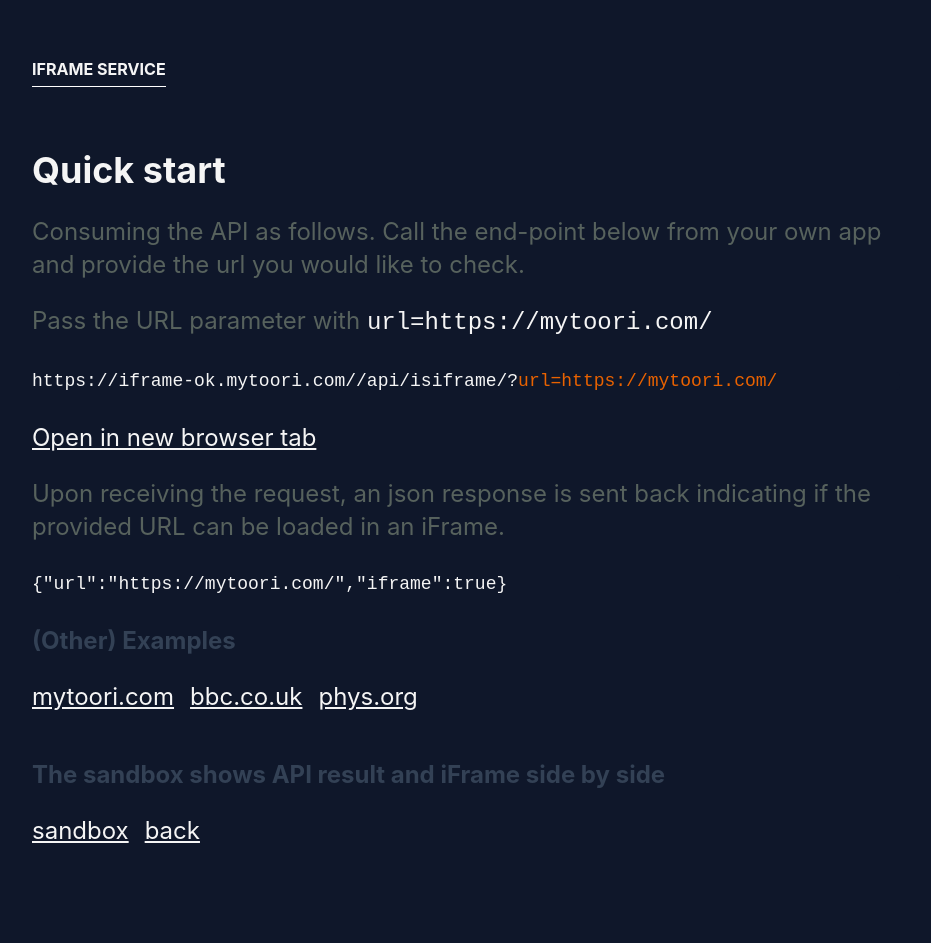
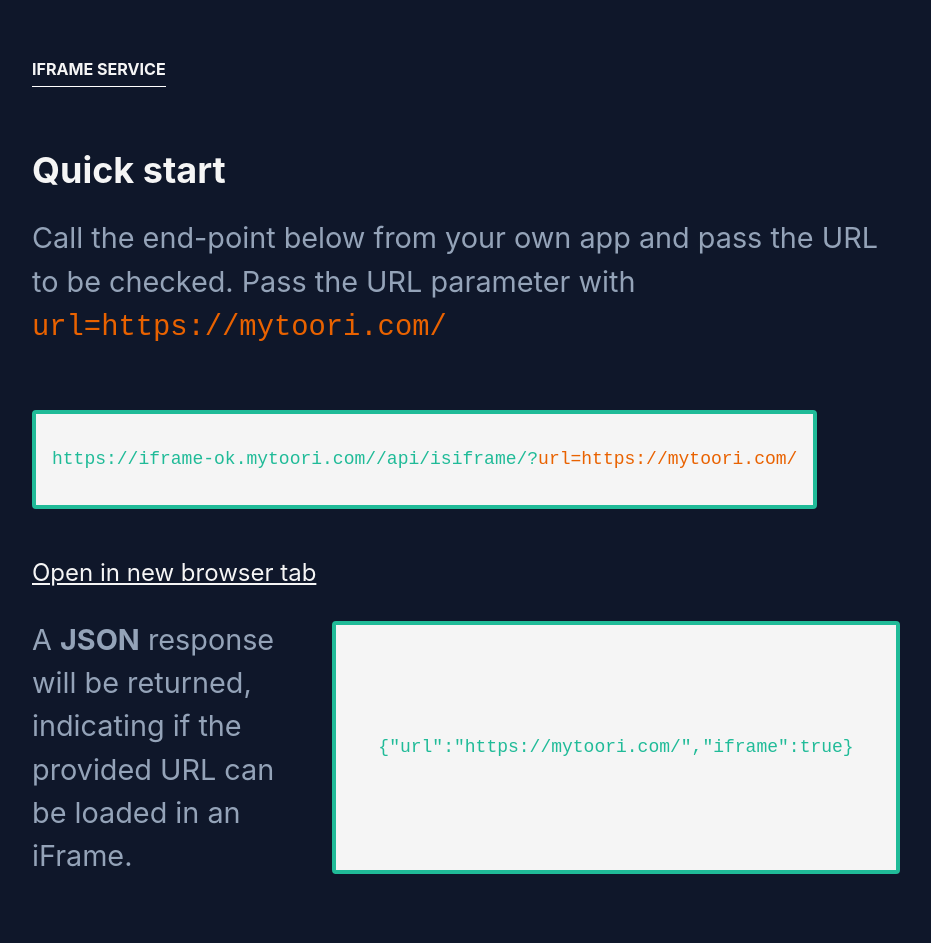
Before and after one commit to Giwan/netlify-deploy, a Next.js app: page /quick-start in a window 1280 px wide. Shown: the top 943 px of the page, without its empty margins (174-1105 px from the left). Before the commit the page ends 887 px from the top, so only its background shows below. Built offline with nearby package versions, Linux system fonts and the light colour scheme.

Commit message:
browser and api quick start update

```diff
--- a/components/Browser/Browser.js
+++ b/components/Browser/Browser.js
@@ -57,7 +57,7 @@ const Browser = function ({ setIframeUrl, iframeUrl: url = "" }) {
 
 Browser.propTypes = {
     setIframeUrl: PropTypes.func.isRequired,
-    iframeUrl: PropTypes.string.isRequired,
+    iframeUrl: PropTypes.string,
 }
 
 export default Browser;
--- a/components/Explanation/ExampleUrls.js
+++ b/components/Explanation/ExampleUrls.js
@@ -21,7 +21,7 @@ const ExampleUrls = function ({ url, handleUrlChange }) {
             <h3 className={exampleTitle}>Try</h3>
             <div className={buttonList}>
                 {urls.map((url) => (
-                    <button key={url} className={button} onClick={handleClick}>
+                    <button key={url} className={`${button} navLink`} onClick={handleClick}>
                         {url}
                     </button>
                 ))}
--- a/components/Explanation/ExampleUrls.module.css
+++ b/components/Explanation/ExampleUrls.module.css
@@ -21,7 +21,7 @@
 }
 
 .exampleTitle {
-    color: var(--color-dark-3);
+    color: var(--color-white-dim);
 }
 
 @media (max-width: 700px) {
--- a/pages/quick-start.js
+++ b/pages/quick-start.js
@@ -7,7 +7,8 @@ import {
     checkItLink,
     tryExamples,
     urlList,
-    buttonList
+    buttonList,
+    responseContainer
 } from "../styles/QuickStart.module.css";
 import SiteTitle from "../components/SiteTitle/SiteTitle";
 import Link from "next/link";
@@ -46,12 +47,9 @@ const QuickStart = function () {
             <SiteTitle />
             <h1>Quick start</h1>
             <p>
-                Consuming the API as follows. Call the end-point below
-                from your own app and provide the url you would like to
-                check.
-            </p>
-            <p>
-                Pass the URL parameter with{" "}
+                Call the end-point below
+                from your own app and pass the URL to be
+                checked. Pass the URL parameter with{" "}
                 <code className={urlParameter}>
                     url={_urlObject.url}
                 </code>
@@ -70,17 +68,24 @@ const QuickStart = function () {
                 rel="noreferrer noopener"
                 alt="open API link example directly in the browser">Open in new browser tab</a>
 
+            <section className={responseContainer}>
+                <p>
+                    A <strong>JSON</strong> response will be returned,
+                    indicating if the provided URL can be loaded in an iFrame.
+                </p>
+
+                <section className={apiUrl}>
+                    <code>{JSON.stringify(_urlObject)}</code>
+                </section>
+            </section>
+
             <p>
-                Upon receiving the request, an json response is sent back
-                indicating if the provided URL can be loaded in an iFrame.
+                Use that in your app or website to show a warning or a link to open the site in a new tab.
             </p>
-
-            <section className={apiUrl}>
-                <code>{JSON.stringify(_urlObject)}</code>
-            </section>
 
             <section className={tryExamples}>
                 <h2>(Other) Examples</h2>
+                <p>Click one of these to see it in the code examples above</p>
                 <ul className={urlList}>
                     {responses.map(({ url }) => <li
                         key={url}
@@ -89,16 +94,15 @@ const QuickStart = function () {
             </section>
 
             <section className={buttonContainer}>
-                <h2>The sandbox shows API result and iFrame side by side</h2>
                 <ul className={buttonList}>
                     <li>
                     <Link href="/sandbox">
-                        <a>sandbox</a>
+                        <a className="navLink" title="sandbox page">Sandbox</a>
                     </Link>
                     </li>
                     <li>
                     <Link href="/">
-                        <a>back</a>
+                        <a className="navLink" title="return to home page">Back</a>
                     </Link>
                     </li>
                 </ul>
--- a/pages/sandbox.js
+++ b/pages/sandbox.js
@@ -2,7 +2,6 @@ import { useState } from "react";
 import {
     sandboxContainer,
     sandboxHeader,
-    sandboxCloseButton,
 } from "../styles/Sandbox.module.css";
 import Browser from "../components/Browser/Browser";
 import APIInfo from "../components/Explanation/APIInfo";
@@ -50,8 +49,11 @@ const Sandbox = function () {
         <div className={sandboxContainer}>
             <header className={sandboxHeader}>
                 <SiteTitle />
+                <Link href="/quick-start" >
+                    <a title="quick-start" className="navLink">Quick Start</a>
+                </Link>
                 <Link href="/">
-                    <a className={sandboxCloseButton}>+</a>
+                    <a className="navLink" title="return to home page">Home</a>
                 </Link>
             </header>
             <APIInfo
--- a/styles/Home.module.css
+++ b/styles/Home.module.css
@@ -21,7 +21,6 @@
 
 .article > p {
     font-size: var(--font-size);
-    line-height: 1.3em;
 }
 
 .article > p.customerValue {
--- a/styles/QuickStart.module.css
+++ b/styles/QuickStart.module.css
@@ -5,23 +5,29 @@
 }
 
 .quickStartContainer p {
-    color: var(--color-dark-2);
+    color: var(--color-white-dim);
+    font-size: 1.2em;
 }
 
 .urlParameter {
-    color: var(--color-white);
+    color: var(--color-accent);
 }
 
 .apiUrl {
-    background-color: var(--color-dark);
-    color: var(--color-white);
-    /* padding: var(--unit); */
+    background-color: var(--color-white);
+    display: inline-flex;
+    place-content: center;
+    align-items: center;
+    padding: calc(var(--unit) *2) var(--unit);
+    color: var(--color-dark-2);
     border-radius: calc(var(--unit) / 4);
+    border: 4px solid var(--color-dark-2);
     overflow-x: scroll;
     margin: calc(var(--unit) *2) 0;
     font-family: 'Courier New', Courier, monospace;
     font-size: var(--font-size-small);
-    line-height: 1em;
+    max-width: 100%;
+    line-height: 1.5em;
 }
 
 .apiUrl span {
@@ -48,6 +54,7 @@
 .checkItLink {
     margin-top: var(--unit);
     color: var(--color-white);
+    display: block;
 }
 
 .checkItLink:hover {
@@ -59,17 +66,17 @@
 }
 
 .tryExamples h2 {
-    color: var(--color-dark-3);
+    color: var(--color-white);
     font-size: var(--font-size);
 }
 
 .buttonContainer {
-    margin-top: var(--unit);
-    border-top: 1px solid var(--color-dark);
+    margin-top: calc(var(--unit) *2);
+    border-top: 1px solid var(--color-dark-3);
 }
 
 .buttonContainer h2 {
-    color: var(--color-dark-3);
+    color: var(--color-white-dim);
     font-size: var(--font-size);
 }
 
@@ -87,6 +94,14 @@
     color: var(--color-white);
 }
 
+@media (min-width: 800px) {
+    .responseContainer {
+        display: grid;
+        grid-template-columns: minmax(260px, 1fr) minmax(500px, 2fr);
+        gap: var(--unit);
+    }
+}
+
 @media (max-width: 450px) {
 
     .quickStartContainer {
@@ -96,4 +111,10 @@
     .quickStartContainer .apiUrl code {
         font-size: var(--font-size-small);
     }
+
+    .apiUrl {
+        font-size: 0.8em;
+        word-wrap: break-word;
+        padding: var(--unit);
+    }
 }
--- a/styles/globals.css
+++ b/styles/globals.css
@@ -5,10 +5,10 @@
     --color-white-dim: #94a3b8;
     --color-black: #111111;
     --color-dark: #0F172A;
-    --color-dark-2: #57625d;
+    --color-dark-2: #20bb98; /* #57625d; */
     --color-accent: #e96200;
     --color-dark-3: #334155; /*    #292929; */
-    --color-blue: #4682B4;
+    --color-blue: #1e86ff; /* #4682B4; */
 
     /* font */
     --font-size: 24px;
@@ -52,10 +52,23 @@ h2 {
 }
 
 p {
-    color: var(--color-dark-2);
+    color: var(--color-white-dim);
+    line-height: 1.5em;
 }
 
 div#__next {
     height: 100%;
     width: 100%;
 }
+
+.navLink {
+    color: var(--color-white-dim);
+    text-decoration: none;
+    margin-right: var(--unit);
+    font-size: var(--font-size-small);
+}
+
+.navLink:hover {
+    color: var(--color-accent);
+    text-decoration: underline;
+}
```
Also changed, not shown: components/Browser/Browser.module.css (+15 -9 lines), styles/Sandbox.module.css (+1 -13 lines).
